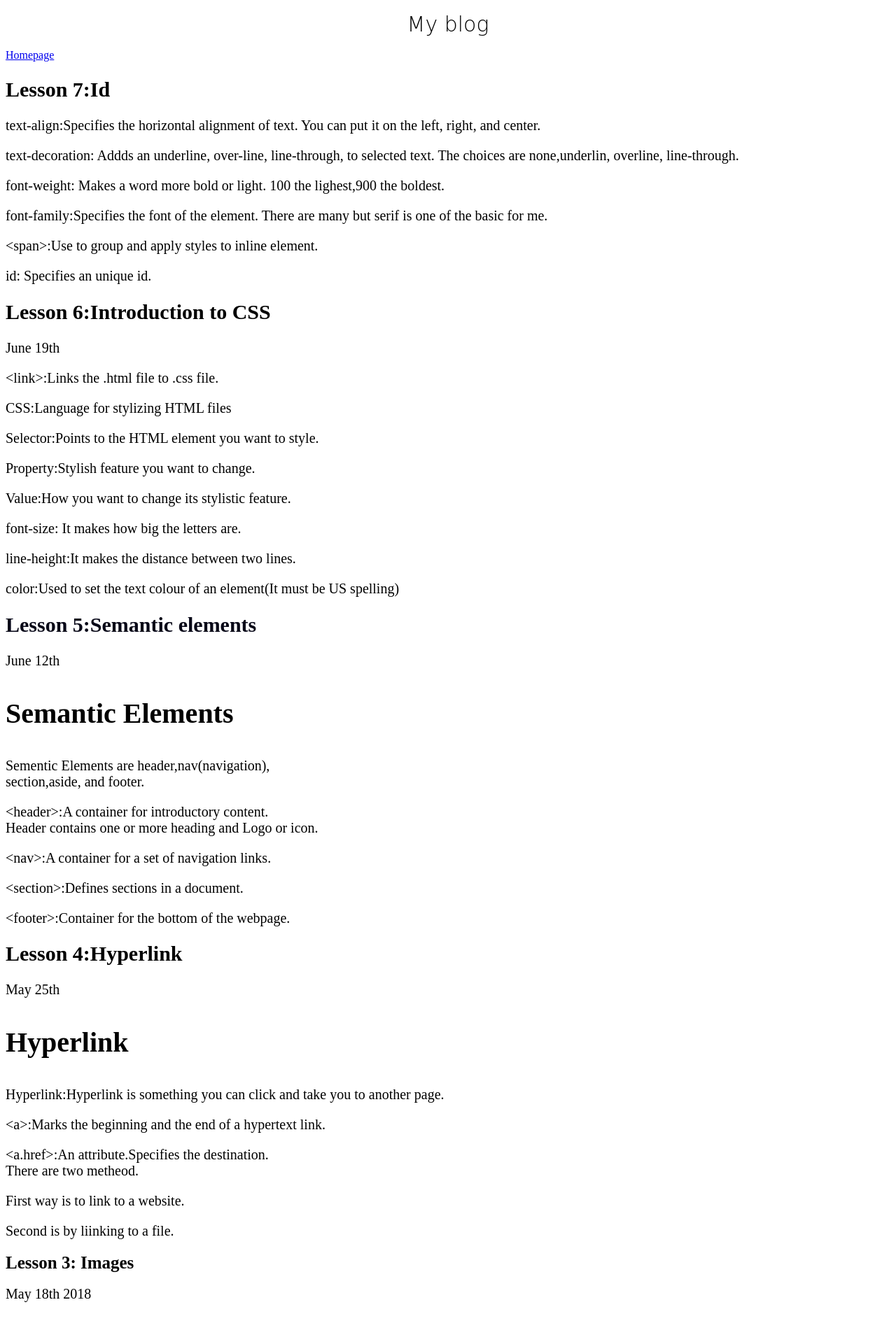
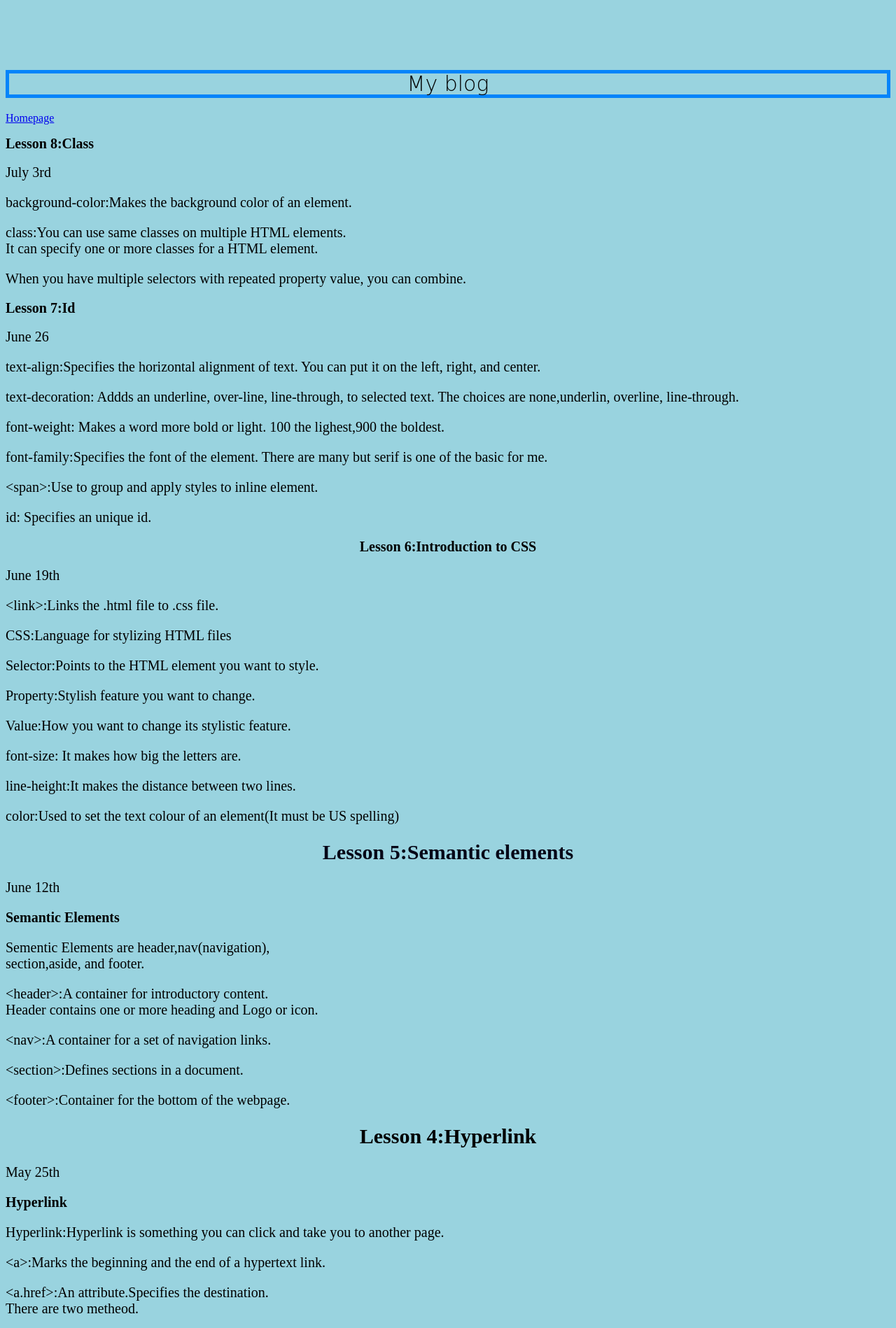
Before and after one commit to AidanLee07/aidanlee07.github.io, a plain HTML site: page blog.html in a window 1280 px wide. Shown: the top 1898 px of the page at 70% size. Drawn offline with Linux system fonts and the light colour scheme.

Commit message:
changed some

```diff
--- a/blog.html
+++ b/blog.html
@@ -5,7 +5,7 @@
     <link rel="stylesheet" href="style.css">
 </head>
 
-<body>
+<body id="blogBackground">
     <header>
         <h1>My blog</h1>
     </header>
@@ -13,7 +13,14 @@
         <a href="index.html">Homepage</a>
     </nav>
     <section>
+        <h2>Lesson 8:Class</h2>
+        <p>July 3rd</p>
+        <p>background-color:Makes the background color of an element.</p>
+        <p>class:You can use same classes on multiple HTML elements.<br>
+        It can specify one or more classes for a HTML element. </p>
+        <p>When you have multiple selectors with repeated property value, you can combine.</p>
         <h2>Lesson 7:Id</h2>
+        <p>June 26</p>
         <p>text-align:Specifies the horizontal alignment of text. You can put it on the left, right, and center.</p>
         <p>text-decoration: Addds an underline, over-line, line-through, to selected text. The choices are none,underlin, overline,
             line-through.
@@ -65,16 +72,14 @@
         </ul>
         <h2>Lesson 2:Attribute</h2>
         <p>May 11th 2018</p>
-        <p>&lt;br&gt;:Breaks row.Special thing is that you only need one and if you need more space,
-            <br>just add more
-            <br>It can be placed anywhere in the body.</p>
-        <p>&lt;!-- --&gt;:Leaves out place you want to leave out.You use comment instead of deleting it because
-            <br>you can later erease the comment and it will show again.
+        <p>&lt;br&gt;:Breaks row. It can be placed anywhere in the body.</p>
+        <p>&lt;!-- --&gt;:You use comment instead of deleting it because
+            <br>you can later delete the comment and it will show again.
             <br>Area that are green means they are commented.</p>
         <h3>Attributes</h3>
         <p>Attribute: Provides information about the elements.</p>
-        <p>&lt;ol start=""&gt;: works only in organized list.
-            <br>If you put format like that and put number between ",it will start at number you wrote. Organized list start
+        <p>&lt;ol start=""&gt;: Works only in organized list.
+            <br>If you put between "",it will start at number you wrote. Organized list start
             at one without start.</p>
         <p>&lt;ol reversed&gt;: Also only work in organized list.
             <br>In organized list,the numbers go up but if you put reversed,the number wil go down.</p>
@@ -83,6 +88,7 @@
         <p>&lt;!DOCTYPE&gt;:First line in code in html.</p>
         <p>&lt;HTML&gt;:The entire content of the html file is in it.</p>
         <p>&lt;head&gt;: A code where you put information that isn't visible in the website.</p>
+        <img src="coding.jpg" height="200">
         <p>&lt;h1&gt;-&lt;h6&gt;: Used as the header of the document. Smaller the number, smaller the size.</p>
         <p>&lt;title&gt;:adds title</p>
         <ul>
--- a/style.css
+++ b/style.css
@@ -4,16 +4,22 @@ h1{
     font-family:cursive;
     font-weight:100;
     text-align: center;
+    border-style:solid;
+    border-width: thick;
+    border-color: rgb(5, 132, 250);
+    margin-top: 100px
 }
 #lol{
     font-size: 30px;
     line-height: 1;
+    text-align: center;
 
 }
 #hello{
     color: rgb(6, 6, 23);
     line-height: 1;
     font-size: 30px;
+    text-align: center;
 }
 li{
     color: rgb(0, 0, 0);
@@ -21,28 +27,41 @@ li{
     line-height: 1;
 }
 h2{
-    font-size: 30px;
+    font-size: 20px;
     line-height: 1;
 }
 
 #qp{
    color: rgb(255, 217, 0);
-   font-size: 20px;
+   font-size: 30px;
+   text-align: center;
 }
 #bigP{
    font-family: serif;
    font-weight: bold;
    color: black;
+   text-align: center;
 
 }
 
 p{font-size: 20px;}
 
 #hi{
- font-size: 25px;
+ font-size: 30px;
  font-weight: bold;
+ border-style: solid;
+ border-width: thick;
+ border-color: rgb(5, 132, 250);
+ padding-top: 20px;
+ padding-bottom:20px;
+ padding-right: 50px;
+ text-align: center;
 }
 
 h3{
-    font-size: 40px;
+    font-size: 20px;
 }
+
+#blogBackground{
+    background-color: #99D3DF;
+}
```
Also changed, not shown: 1 other file.
